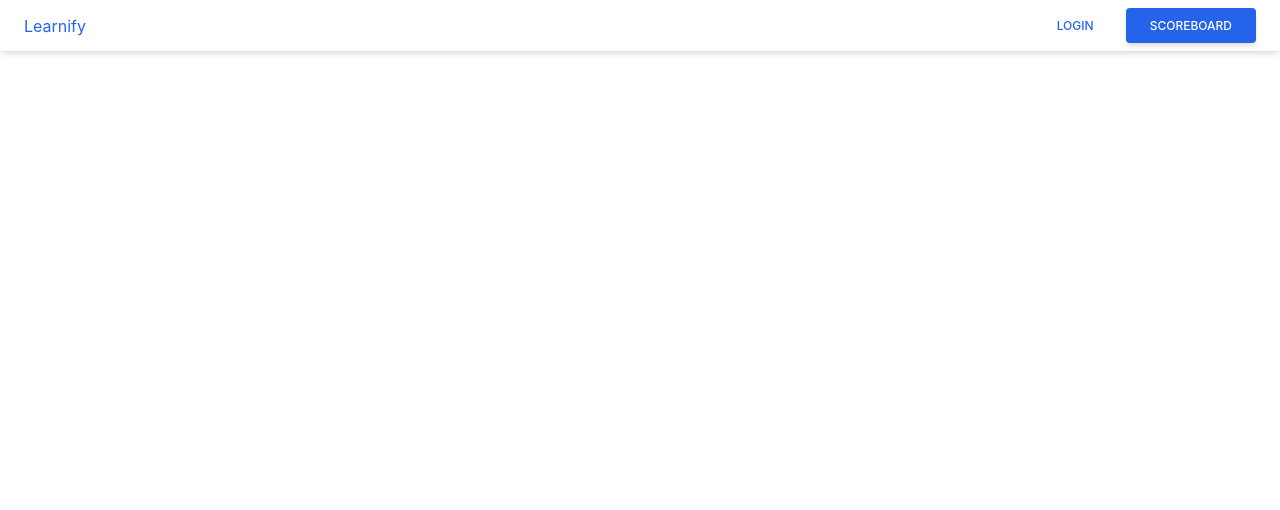
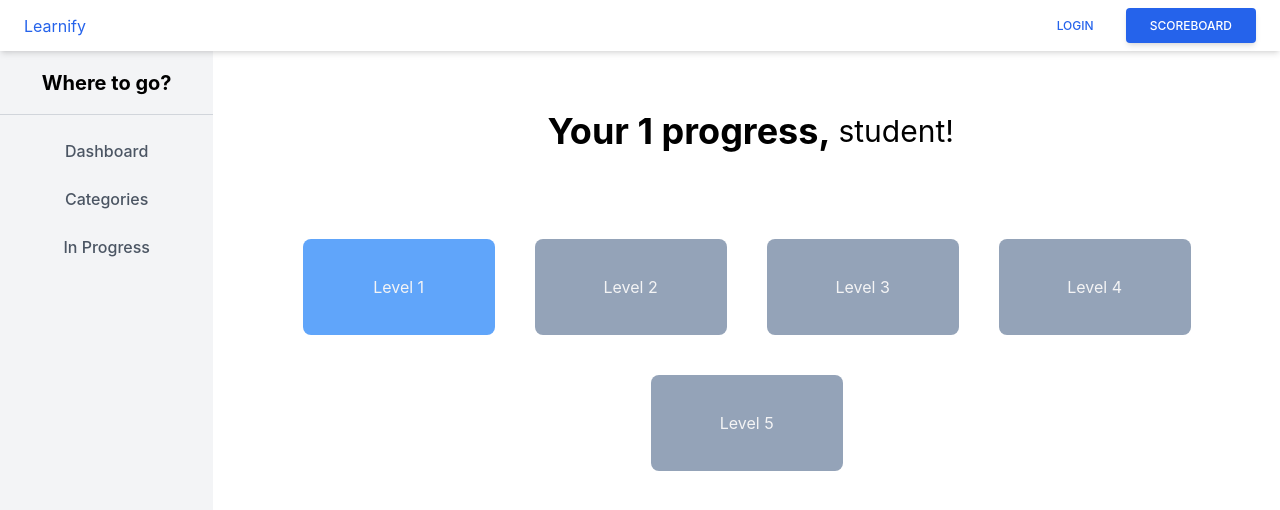
Before and after one commit to aqsaaqeel/learnify, a React (Create React App) app: page /progress/1 in a window 1280 px wide. Shown: the top 510 px of the page. Built offline with nearby package versions, Linux system fonts and the light colour scheme.

Commit message:
refactor : dynamic route for installation page

```diff
--- a/public/index.html
+++ b/public/index.html
@@ -13,7 +13,7 @@
     <link rel="icon" type="image/png" href="%PUBLIC_URL%/learnify-favicon.png" />
 
 
-    <title>React App</title>
+    <title>Learnify</title>
   </head>
   <body>
     <noscript>You need to enable JavaScript to run this app.</noscript>
--- a/src/App.js
+++ b/src/App.js
@@ -2,7 +2,7 @@ import './App.css';
 import './index.css';
 import {Routes,Route} from "react-router-dom"
 import {Login,Landing, Signup,Home} from "./features"
-import { Dashboard, JavaScript, Lvl1, Tictactoe, TttGame } from './pages';
+import { Dashboard, Progress, Lvl1, Tictactoe, TttGame } from './pages';
 import { Navbar} from './component';
 
 function App() {
@@ -15,7 +15,7 @@ function App() {
        <Route path="signup" element={<Signup />} />
        <Route path="/home" element={<Home />} />
        <Route path = "/dashboard" element = {<Dashboard />} />
-       <Route path = "/javascript" element = {<JavaScript />} />
+       <Route path = "/progress/:language" element = {<Progress />} />
        <Route path = "/lvl1" element = {<Lvl1 />} />
        <Route path = "/tictactoe" element = {<Tictactoe />} />
        <Route path = "/tttgame" element = {<TttGame />} />
--- /dev/null
+++ b/src/contents/index.js
@@ -0,0 +1,2 @@
+export * from "./installation/JsInst"
+export * from "./installation/PyInst"
--- /dev/null
+++ b/src/contents/installation/JsInst.jsx
@@ -0,0 +1,77 @@
+export const JsInst = () => {
+  const codeSnippet = `<script src="main.js"></script>`;
+  const codeSnippet2 = `<script>
+  alert('Hello, world!');
+</script>
+`;
+  return (
+    <div className="installation-info flex-1 flex flex-col items-start font-bold bg-slate-200 rounded-md p-10 mx-5 h-auto">
+      <h1 className="text-4xl">About</h1>
+      <p className="inline-block font-thin text-left items-start justify-start py-5">
+        JavaScript (JS) is a lightweight, interpreted, or just-in-time compiled
+        programming language with first-class functions. While it is most
+        well-known as the scripting language for Web pages, many non-browser
+        environments also use it, such as Node.js, Apache CouchDB and Adobe
+        Acrobat.{" "}
+        <span className="text-blue-600 font-bold">
+          Clicking on any level will take you to a module where you can learn
+          few concepts. And then based on the concepts learnt, you can play a
+          game to reinforce the learning.
+        </span>
+      </p>
+      <h2 className="text-2xl">Steps to installation</h2>
+      <p className="inline-block font-thin text-left items-start justify-start py-5">
+        JavaScript is a programming language that runs in the web browser or on
+        a server using Node.js. It is not installed separately, but rather you
+        use it in conjunction with other software. Here are the general steps to
+        use JavaScript:
+      </p>
+      <ol className="inline-block font-thin text-left items-start justify-start py-1 list-decimal">
+        <li>
+          Open a text editor: To write JavaScript code, you need a text editor
+          or an Integrated Development Environment (IDE). Some popular options
+          include Visual Studio Code, Sublime Text, and Atom.
+        </li>
+        <li>
+          Create an HTML file: JavaScript code is typically embedded within an
+          HTML file. Create a new file and save it with a .html extension.
+        </li>
+        <li>
+          Link the JavaScript file: To link your JavaScript code to your HTML
+          file, you need to use a script tag with a src attribute that points to
+          your JavaScript file. For example:
+        </li>
+        <div className="bg-gray-100 p-4 rounded-md my-7">
+          <pre>
+            <code className="text-sm font-mono">{codeSnippet}</code>
+          </pre>
+          <button
+            onClick={() => navigator.clipboard.writeText(codeSnippet)}
+            className="mt-2 bg-blue-500 hover:bg-blue-700 text-white font-bold py-2 px-4 rounded"
+          >
+            Copy Code
+          </button>
+        </div>
+        <li>
+          Write JavaScript code: Inside the script tag, you can write JavaScript
+          code. For example
+        </li>
+        <div className="bg-gray-100 p-4 rounded-md my-7">
+          <pre>
+            <code className="text-sm font-mono">{codeSnippet2}</code>
+          </pre>
+          <button
+            onClick={() => navigator.clipboard.writeText(codeSnippet2)}
+            className="mt-2 bg-blue-500 hover:bg-blue-700 text-white font-bold py-2 px-4 rounded"
+          >
+            Copy Code
+          </button>
+        </div>
+        <li>
+          Test the code: Open your HTML file in a web browser to see the results
+          of your JavaScript code.
+        </li>
+      </ol>
+    </div>
+  );
+};
--- /dev/null
+++ b/src/contents/installation/PyInst.jsx
@@ -0,0 +1,5 @@
+export const PyInst = () => {
+    return (
+        <div>Python</div>
+    )
+}
--- a/src/pages/dashboard/Dashboard.jsx
+++ b/src/pages/dashboard/Dashboard.jsx
@@ -1,5 +1,5 @@
 import { Sidebar } from "../../component";
-
+import { Link } from "react-router-dom";
 export const Dashboard = () => {
     return (
       <div className="flex h-screen">
@@ -12,7 +12,7 @@ export const Dashboard = () => {
           </div>
           <div className="row-span-1 text-2xl subheading text-center">Pick a language</div>
           <div className="row-span-9 subheading text-center flex flex-wrap gap-10 justify-center p-10">
-            <a href="/javascript"><div className="language cursor-pointer hover:scale-125 bg-blue-400 w-48 h-24 flex justify-center items-center rounded-lg text-zinc-100">JavaScript</div></a>
+            <Link to="/progress/javascript"><div className="language cursor-pointer hover:scale-125 bg-blue-400 w-48 h-24 flex justify-center items-center rounded-lg text-zinc-100">JavaScript</div></Link>
             <a href="/"><div className="language cursor-pointer hover:scale-125 bg-blue-400 w-48 h-24 flex justify-center items-center rounded-lg text-zinc-100">Python</div></a>
             <a href="/"><div className="language cursor-pointer hover:scale-125 bg-slate-400 w-48 h-24 flex justify-center items-center rounded-lg text-zinc-100">C</div></a>
             <a href="/"><div className="language cursor-pointer hover:scale-125 bg-slate-400 w-48 h-24 flex justify-center items-center rounded-lg text-zinc-100">HTML</div></a>
--- a/src/pages/index.js
+++ b/src/pages/index.js
@@ -1,6 +1,6 @@
 export * from "./landing/Landing"
 export * from "./dashboard/Dashboard"
-export * from "./javascript/JavaScript"
+export * from "./progress/Progress"
 export * from "./lvl1/Lvl1"
 export * from "./tictactoe/Tictactoe"
 export * from "./tictactoe/TttGame"
--- a/src/pages/javascript/JavaScript.jsx
+++ b/src/pages/levels/Levels.jsx
@@ -1,12 +1,6 @@
-import { Sidebar } from "../../component";
-export const JavaScript = () => {
-  const codeSnippet = `<script src="main.js"></script>`;
-  const codeSnippet2 = `<script>
-  alert('Hello, world!');
-</script>
-`;
-  return (
-    <div className="flex h-screen">
+export const Levels = (props) =>{
+    return (
+        <div className="flex h-screen">
       <div className="flex-none bg-gray-200 w-1/6">
         <Sidebar />
       </div>
@@ -116,5 +110,5 @@ export const JavaScript = () => {
         </div>
       </div>
     </div>
-  );
-};
+    )
+}
--- /dev/null
+++ b/src/pages/progress/Progress.jsx
@@ -0,0 +1,55 @@
+import { useParams } from "react-router-dom";
+import { Sidebar } from "../../component";
+import { JsInst, PyInst } from "../../contents";
+export const Progress = () => {
+  const {language} = useParams();
+  let component;
+  if(language === "javascript")
+    component = <JsInst />;
+  else if(language === "Python")
+    component = <PyInst />
+  console.log("hi")
+  return (
+    <div className="flex h-screen">
+      <div className="flex-none bg-gray-200 w-1/6">
+        <Sidebar />
+      </div>
+      <div className="flex-1 flex flex-col gap-5 p-8">
+        <div className="row-span-1 welcome-text text-3xl flex p-5 justify-center text-center items-center">
+          <span className="font-bold text-4xl p-2">
+            Your {language} progress,
+          </span>{" "}
+          student!
+        </div>
+        <div className="row-span-9 subheading text-center flex flex-wrap gap-10 justify-center p-10">
+          <a href="/lvl1">
+            <div className="language cursor-pointer hover:scale-125 bg-blue-400 w-48 h-24 flex justify-center items-center rounded-lg text-zinc-100">
+              Level 1
+            </div>
+          </a>
+          <a href="/">
+            <div className="language cursor-pointer hover:scale-125 bg-slate-400 w-48 h-24 flex justify-center items-center rounded-lg text-zinc-100">
+              Level 2
+            </div>
+          </a>
+          <a href="/">
+            <div className="language cursor-pointer hover:scale-125 bg-slate-400 w-48 h-24 flex justify-center items-center rounded-lg text-zinc-100">
+              Level 3
+            </div>
+          </a>
+          <a href="/">
+            <div className="language cursor-pointer hover:scale-125 bg-slate-400 w-48 h-24 flex justify-center items-center rounded-lg text-zinc-100">
+              Level 4
+            </div>
+          </a>
+          <a href="/">
+            <div className="language cursor-pointer hover:scale-125 bg-slate-400 w-48 h-24 flex justify-center items-center rounded-lg text-zinc-100">
+              Level 5
+            </div>
+          </a>
+        </div>
+        {component}
+      </div>
+    </div>
+  );
+};
```
